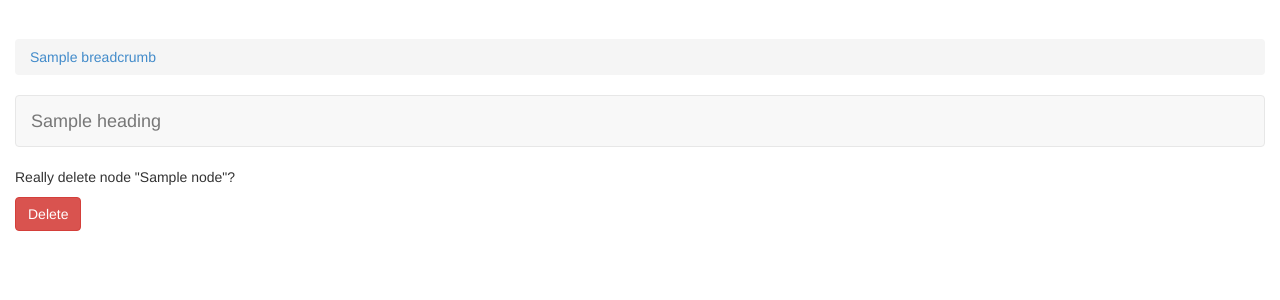
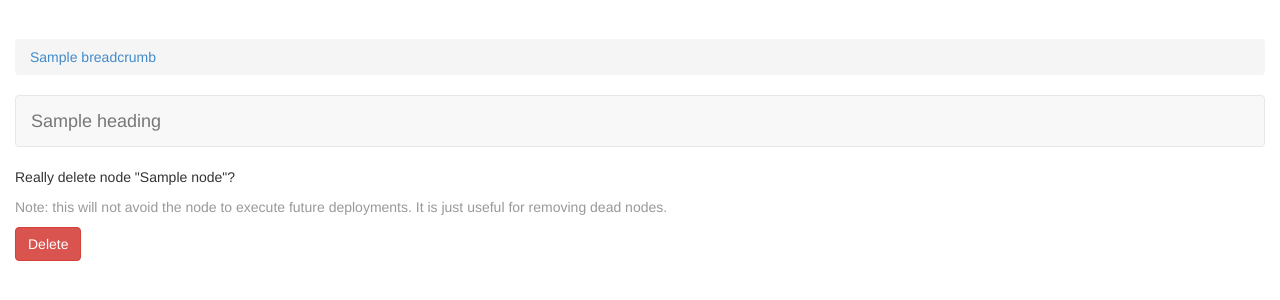
Before and after one commit to flupke/cloudy-release, a Django app: template cloudy/templates/projects/node_confirm_delete.html in a window 1280 px wide. Shown: the part 51-351 px from the top of the page. Run offline with Django 3.2, Linux system fonts and the light colour scheme; tables that the repository leaves empty hold one stand-in row (values such as "Sample post"); the template is opened without the code that fills it: values that come from a table or form of the project are taken from there, most other values are stand-ins (such as "Sample title", 1, 10 or a date in 2020); some libraries are stand-ins or nearby versions.

Commit message:
added a note to explain that deleting a node does not avoid it from executing the next deployment

```diff
--- a/cloudy/templates/projects/node_confirm_delete.html
+++ b/cloudy/templates/projects/node_confirm_delete.html
@@ -2,6 +2,10 @@
 
 {% block contents %}
 <p>Really delete node "{{ object }}"?</p>
+<p class="text-muted">
+    Note: this will not avoid the node to execute future deployments. It is
+    just useful for removing dead nodes.
+</p>
 
 <form method="post">
     {% csrf_token %}
```
